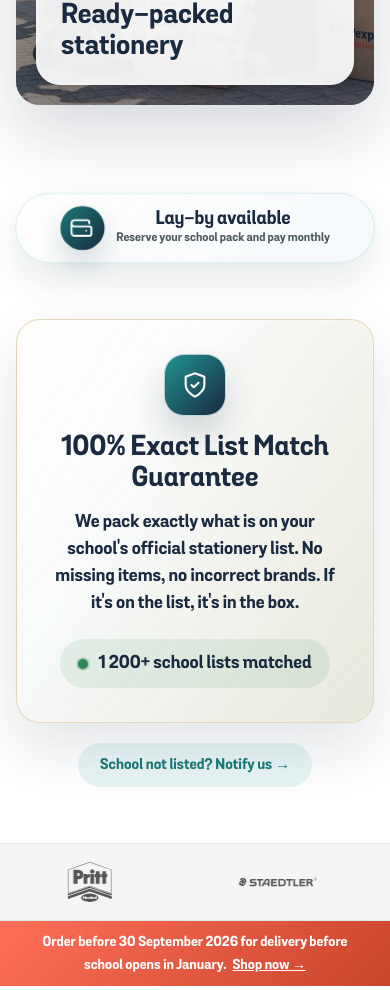
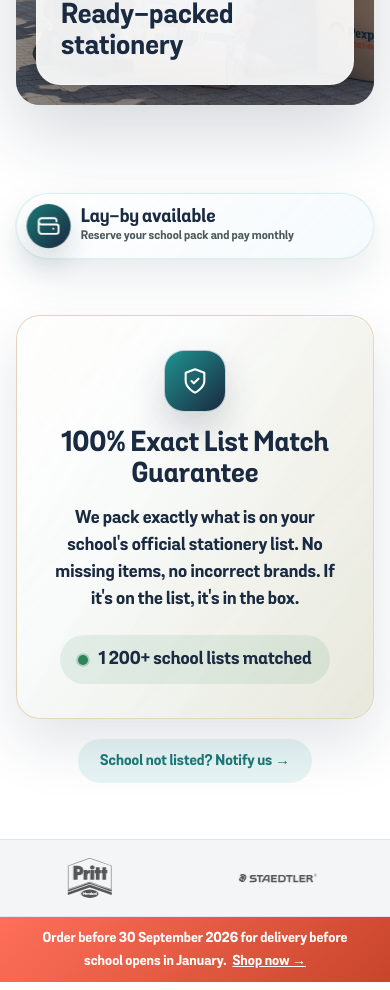
Before and after one commit to mcebisidesigner-spec/pexpacks-supplies, a Next.js app: page / in a window 390 px wide. Shown: the part 1085-2075 px from the top of the page. Built offline with nearby package versions, Linux system fonts and the light colour scheme.

Commit message:
Revert lay-by CTA to initial design

```diff
--- a/components/marketing/MarketingHome.module.css
+++ b/components/marketing/MarketingHome.module.css
@@ -217,13 +217,11 @@
   position: relative;
   display: inline-flex;
   align-items: center;
-  justify-content: center;
   gap: 14px;
   box-sizing: border-box;
-  width: min(100%, 468px);
-  max-width: min(100%, 468px);
-  min-height: 74px;
-  padding: 11px 28px;
+  width: min(100%, 520px);
+  max-width: min(100%, 520px);
+  padding: 12px 22px 12px 14px;
   border: 1px solid rgba(33, 158, 154, 0.18);
   border-radius: var(--radius-pill);
   background:
@@ -235,7 +233,7 @@
     0 18px 40px rgba(18, 57, 69, 0.1),
     inset 0 1px 0 rgba(255, 255, 255, 0.85);
   transform-origin: center;
-  animation: laybyHeartbeat 1.35s ease-in-out infinite;
+  animation: laybyHeartbeat 2.7s ease-in-out infinite;
   transition: transform 0.2s ease, box-shadow 0.2s ease, border-color 0.2s ease;
 }
 
@@ -248,7 +246,7 @@
   background: rgba(255, 111, 89, 0.12);
   opacity: 0;
   transform: scale(0.94);
-  animation: laybyHalo 1.35s ease-in-out infinite;
+  animation: laybyHalo 2.7s ease-in-out infinite;
 }
 
 .laybySpotlightLink:hover {
@@ -279,11 +277,8 @@
 .laybySpotlightText {
   display: flex;
   flex-direction: column;
-  align-items: center;
-  justify-content: center;
-  gap: 4px;
+  gap: 3px;
   min-width: 0;
-  text-align: center;
 }
 
 .laybySpotlightText strong {
@@ -291,62 +286,53 @@
   font-family: var(--font-heading);
   font-size: clamp(19px, 2.4vw, 27px);
   font-weight: 900;
-  line-height: 0.96;
+  line-height: 1;
 }
 
 .laybySpotlightText span {
   color: var(--pex-muted);
   font-size: 14px;
   font-weight: 700;
-  line-height: 1.15;
+  line-height: 1.3;
   overflow-wrap: anywhere;
 }
 
 @keyframes laybyHeartbeat {
-  0% {
+  0%,
+  58%,
+  100% {
     transform: scale(1);
   }
 
-  18% {
-    transform: scale(1.055);
+  10% {
+    transform: scale(1.045);
   }
 
-  34% {
-    transform: scale(0.985);
+  18% {
+    transform: scale(0.992);
   }
 
-  52% {
-    transform: scale(1.035);
-  }
-
-  72% {
-    transform: scale(0.995);
-  }
-
-  100% {
-    transform: scale(1);
+  28% {
+    transform: scale(1.028);
   }
 }
 
 @keyframes laybyHalo {
-  0% {
+  0%,
+  60%,
+  100% {
     opacity: 0;
     transform: scale(0.94);
   }
 
-  22% {
+  14% {
     opacity: 1;
-    transform: scale(1.08);
+    transform: scale(1.05);
   }
 
-  54% {
-    opacity: 0.34;
-    transform: scale(1.15);
-  }
-
-  100% {
+  34% {
     opacity: 0;
-    transform: scale(1.22);
+    transform: scale(1.14);
   }
 }
 
@@ -421,9 +407,8 @@
   }
 
   .laybySpotlightLink {
-    gap: 12px;
-    min-height: 70px;
-    padding: 10px 16px;
+    gap: 10px;
+    padding: 10px 16px 10px 10px;
   }
 
   .laybySpotlightIcon {
```
